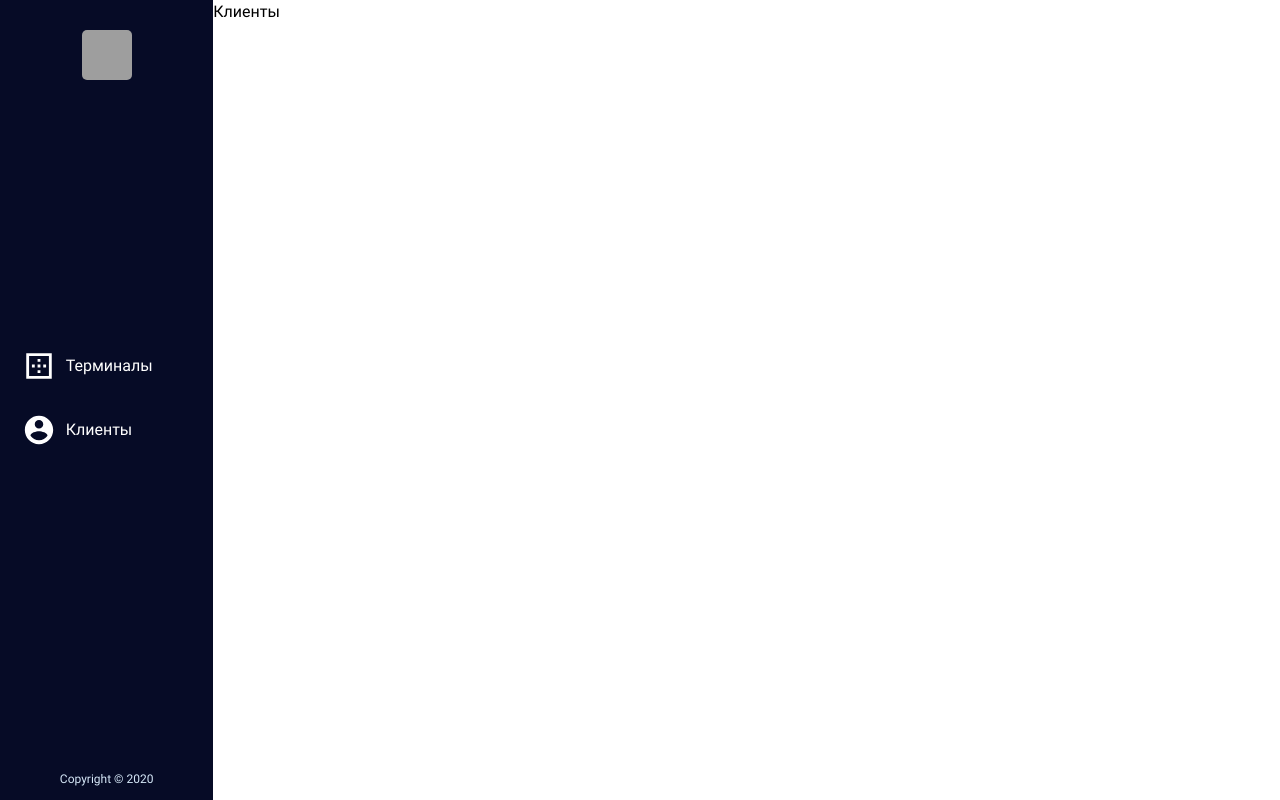
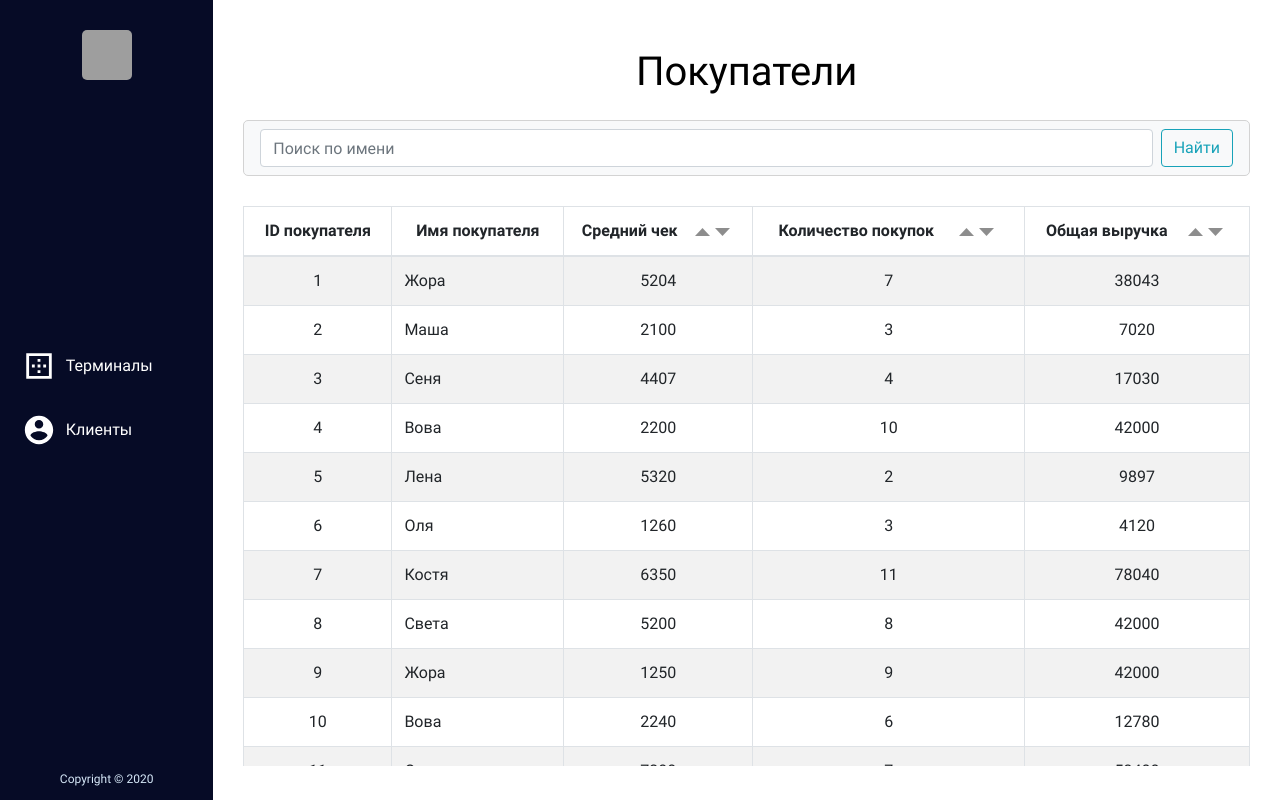
Before and after one commit to 560560/invoice, a React (Create React App) app: page /buyers in a window 1280 px wide. Built offline with nearby package versions, Linux system fonts and the light colour scheme; grey boxes are pictures that could not be loaded.

Commit message:
Сделал страницу покупателей. Необходимо добавить пагинатор и выбор кол-ва отображаемых клиентов

```diff
--- a/public/index.html
+++ b/public/index.html
@@ -39,5 +39,6 @@
       To begin the development, run `npm start` or `yarn start`.
       To create a production bundle, use `npm run build` or `yarn build`.
     -->
+
   </body>
 </html>
--- a/src/App.js
+++ b/src/App.js
@@ -1,13 +1,13 @@
 import React from 'react';
 import './styles/main.scss';
-import {Switch, Route, withRouter} from "react-router-dom";
+import {Switch, Route, withRouter, Redirect} from "react-router-dom";
 import TerminalsContainer from "./components/Terminals/TerminalsContainer";
 import BuyersContainer from "./components/Buyers/BuyersContainer";
 import BuyerContainer from "./components/Buyers/Buyer/BuyerContainer";
 import SidebarContainer from "./components/Sidebar/SidebarContainer";
 import LoginContainer from "./components/Login/LoginContainer";
 
-function App() {
+function App(props) {
   return (
     <div className="app__wrapper">
       <SidebarContainer/>
@@ -16,6 +16,7 @@ function App() {
           <Route path="/terminals" component={TerminalsContainer}/>
           <Route exact path="/buyers" component={BuyersContainer}/>
           <Route path="/buyers/:id?" component={BuyerContainer}/>
+          {props.match.url === "/" && <Redirect to='/terminals'/>}
      </Switch>
     </div>
   );
--- /dev/null
+++ b/src/components/Buyers/BuyerItem.js
@@ -0,0 +1,17 @@
+import React from 'react';
+import {useHistory} from "react-router-dom";
+
+const BuyerItem = ({buyer}) => {
+    const history = useHistory()
+    return (
+        <tr className="table__row">
+            <td onClick={() => {history.push("/buyers/" + buyer.id)}} className="text-center">{buyer.id + 1}</td>
+            <td>{buyer.name}</td>
+            <td className="text-center">{buyer.averageCheck}</td>
+            <td className="text-center">{buyer.purchaseCount}</td>
+            <td className="text-center">{buyer.totalRevenue}</td>
+        </tr>
+    );
+}
+
+export default BuyerItem;
--- a/src/components/Buyers/Buyers.js
+++ b/src/components/Buyers/Buyers.js
@@ -1,9 +1,78 @@
 import React from 'react';
+import Search from "../Common/Search/Search";
+import {Container, Table} from "react-bootstrap";
+import BuyerItem from "./BuyerItem";
+import arrowUp from "../../assets/images/arrowUp.svg"
+import arrowDown from "../../assets/images/arrowDown.svg"
 
-const Buyers = (props) => {
+
+
+
+
+const Buyers = ({setNameSearchSelector, buyers, setSorting}) => {
+    let setSort = (e) => {
+        let [field, flow] = e.target.id.split(" ")
+        setSorting(field, flow)
+    }
+
     return (
-        <div>
-            Клиенты
+
+        <div className="col-10 ">
+            <Container>
+                <h1 className="text-center mt-5">Покупатели</h1>
+                <Search setNameSearchSelector={setNameSearchSelector}/>
+                <div className="buyers__table">
+                    <Table striped bordered hover>
+                        <thead>
+                        <tr>
+
+                            <th>
+                                <div className="header_col">ID покупателя</div>
+                            </th>
+
+                            <th>
+                                <div className="header_col">Имя покупателя</div>
+                            </th>
+
+                            <th>
+                                <div className="header_col">Средний чек
+                                    <div className="sorting__arrows">
+                                        <img onClick={setSort} src={arrowUp} id="averageCheck increase" alt="arrowUp"/>
+                                        <img onClick={setSort}src={arrowDown} id="averageCheck decrease"alt="arrowDown"/>
+                                    </div>
+                                </div>
+                            </th>
+
+                            <th>
+                                <div className="header_col">Количество покупок
+                                    <div className="sorting__arrows">
+                                        <img onClick={setSort} src={arrowUp} id="purchaseCount increase" alt="arrowUp"/>
+                                        <img onClick={setSort} src={arrowDown} id="purchaseCount decrease" alt="arrowDown"/>
+                                    </div>
+                                </div>
+                            </th>
+
+                            <th>
+                                <div className="header_col">Общая выручка
+                                    <div className="sorting__arrows">
+                                        <img onClick={setSort} src={arrowUp} id="totalRevenue increase" alt="arrowUp"/>
+                                        <img onClick={setSort} src={arrowDown} id="totalRevenue decrease" alt="arrowDown"/>
+                                    </div>
+                                </div>
+                            </th>
+
+                        </tr>
+
+                        </thead>
+
+                        <tbody>
+                        {buyers.map(buyer => <BuyerItem key={buyer.id} buyer={buyer}/>)}
+                        </tbody>
+
+                    </Table>
+                </div>
+
+            </Container>
         </div>
     );
 }
--- a/src/components/Buyers/BuyersContainer.js
+++ b/src/components/Buyers/BuyersContainer.js
@@ -3,6 +3,8 @@ import Buyers from "./Buyers";
 import {connect} from "react-redux";
 import {compose} from "redux";
 import {withAuthRedirect} from "../../hoc/withAuthRedirect";
+import {getBuyersSelector} from "../../redux/buyers-selector";
+import {setNameSearchSelector, setSorting} from "../../redux/buyers-reducer";
 
 class BuyersContainer extends Component {
     render() {
@@ -14,5 +16,7 @@ class BuyersContainer extends Component {
 
 let mapStateToProps = (state) => ({
 
+    buyers: getBuyersSelector(state)
+
 })
-export default compose( connect(mapStateToProps, {}), withAuthRedirect)(BuyersContainer)
+export default compose( connect(mapStateToProps, {setNameSearchSelector, setSorting}), withAuthRedirect)(BuyersContainer)
--- /dev/null
+++ b/src/components/Common/Search/Search.js
@@ -0,0 +1,43 @@
+import React from 'react';
+import {Button, FormControl, Navbar} from "react-bootstrap";
+import {Form, Formik} from "formik";
+
+const Search = ({setNameSearchSelector}) => {
+
+    const getFormData = (formData) => {
+            setNameSearchSelector(formData.buyer.toLowerCase())
+
+    }
+
+    let initialValues = {
+        buyer: ""
+    }
+
+    return (
+        <Navbar bg="light" className="mt-4 justify-content-between searchPanel d-block">
+            <Formik initialValues={initialValues} onSubmit={getFormData}>
+                {({
+                      handleSubmit,
+                      handleChange,
+                      values,
+
+                  }) => (
+                    <Form onSubmit={handleSubmit}>
+                        <FormControl
+                            name="buyer"
+                            onChange={handleChange}
+                            value={values.buyer}
+                            type="text"
+                            placeholder="Поиск по имени"
+                            className="mr-sm-2"/>
+                        <Button type="submit" variant="outline-info">Найти</Button>
+                    </Form>)
+                }
+
+            </Formik>
+
+        </Navbar>
+    );
+}
+
+export default Search;
--- /dev/null
+++ b/src/redux/buyers-reducer.js
@@ -0,0 +1,55 @@
+const SET_NAME_SEARCH_SELECTOR = "buyers-selector/SET_NAME_SEARCH_SELECTOR"
+const SET_SORTING = "buyers-selector/SET_SORTING"
+
+let initialState = {
+
+    buyers: [
+        {id: 0, name: "Жора", averageCheck: 5204, purchaseCount: 7, totalRevenue: 38043},
+        {id: 1, name: "Маша", averageCheck: 2100, purchaseCount: 3, totalRevenue: 7020},
+        {id: 2, name: "Сеня", averageCheck: 4407, purchaseCount: 4, totalRevenue: 17030},
+        {id: 3, name: "Вова", averageCheck: 2200, purchaseCount: 10, totalRevenue: 42000},
+        {id: 4, name: "Лена", averageCheck: 5320, purchaseCount: 2, totalRevenue: 9897},
+        {id: 5, name: "Оля", averageCheck: 1260, purchaseCount: 3, totalRevenue: 4120},
+        {id: 6, name: "Костя", averageCheck: 6350, purchaseCount: 11, totalRevenue: 78040},
+        {id: 7, name: "Света", averageCheck: 5200, purchaseCount: 8, totalRevenue: 42000},
+        {id: 8, name: "Жора", averageCheck: 1250, purchaseCount: 9, totalRevenue: 42000},
+        {id: 9, name: "Вова", averageCheck: 2240, purchaseCount: 6, totalRevenue: 12780},
+        {id: 10, name: "Оля", averageCheck: 7200, purchaseCount: 7, totalRevenue: 53400},
+        {id: 11, name: "Михаил", averageCheck: 5200, purchaseCount: 5, totalRevenue: 26200},
+        {id: 12, name: "Марина", averageCheck: 5200, purchaseCount: 12, totalRevenue: 61700},
+        {id: 13, name: "Вова", averageCheck: 13600, purchaseCount: 12, totalRevenue: 162000},
+        {id: 14, name: "Жора", averageCheck: 6100, purchaseCount: 3, totalRevenue: 17980},
+    ],
+    nameSearchSelector: null,
+    sortingBy: "id",
+    sortingFlow: "increase"
+}
+
+let buyersReducer = (state = initialState, action) => {
+    switch (action.type) {
+        case SET_NAME_SEARCH_SELECTOR:
+            return {
+                ...state,
+                nameSearchSelector: action.payload
+            }
+        case SET_SORTING :
+            return {
+                ...state,
+                sortingBy: action.field,
+                sortingFlow: action.flow
+            }
+
+        default :
+            return state
+    }
+}
+
+export const setNameSearchSelector = (payload) => {
+    return {type: SET_NAME_SEARCH_SELECTOR, payload}
+}
+
+export const setSorting = (field, flow) => {
+    return {type: SET_SORTING, field, flow}
+}
+
+export default buyersReducer
--- /dev/null
+++ b/src/redux/buyers-selector.js
@@ -0,0 +1,16 @@
+export const getBuyersSelector = (state) => {
+    let sortingField = state.buyersPage.sortingBy
+    if (state.buyersPage.nameSearchSelector && state.buyersPage.buyers) {
+        return [...state.buyersPage.buyers]
+            .filter(buyer => buyer.name.toLowerCase().includes(state.buyersPage.nameSearchSelector))
+            .sort((prev, next) => {
+                if (state.buyersPage.sortingFlow === "increase") return prev[sortingField] - next[sortingField]
+                else if (state.buyersPage.sortingFlow === "decrease") return next[sortingField] - prev[sortingField]
+            })
+    } else
+        return [...state.buyersPage.buyers]
+            .sort((prev, next) => {
+                if (state.buyersPage.sortingFlow === "increase") return prev[sortingField] - next[sortingField]
+                else if (state.buyersPage.sortingFlow === "decrease") return next[sortingField] - prev[sortingField]
+            })
+}
--- a/src/redux/redux-store.js
+++ b/src/redux/redux-store.js
@@ -2,11 +2,13 @@ import {applyMiddleware, combineReducers, compose, createStore} from "redux";
 import authReducer from "./auth-reducer"
 import terminalsReducer from "./terminals-reducer"
 import thunkMiddleware from "redux-thunk";
+import buyersReducer from "./buyers-reducer";
 
 
 let reducers = combineReducers({
     auth: authReducer,
     terminalsPage: terminalsReducer,
+    buyersPage: buyersReducer
 
 })
 
--- a/src/styles/main.scss
+++ b/src/styles/main.scss
@@ -138,6 +138,7 @@ body {
 .terminal__container {
   position: relative;
   min-height: 93vh;
+
   & .terminal__add__interface {
     margin-top: 70px;
     position: relative;
@@ -156,6 +157,7 @@ body {
         border-bottom: 2px solid #060B26;
         resize: none;
         overflow: hidden;
+
         &.alert__input {
           border-bottom: 2px solid red;
           border-radius: 0px;
@@ -196,7 +198,7 @@ body {
 
   & .scroll__table {
 
-    height: calc(100vh*0.4);
+    height: calc(100vh * 0.4);
     overflow-y: auto;
     overflow-x: hidden;
   }
@@ -243,8 +245,6 @@ body {
     padding: 0;
 
 
-
-
   }
 }
 
@@ -267,6 +267,7 @@ body {
       cursor: pointer;
     }
   }
+
   & .blocked__button {
     text-align: center;
     cursor: pointer;
@@ -276,3 +277,55 @@ body {
     transition: 300ms;
   }
 }
+
+
+.searchPanel {
+
+  border: 1px solid lightgray;
+  border-radius: 5px;
+  margin-bottom: 30px;
+
+  & form {
+    display: flex;
+  }
+}
+
+.buyers__table {
+  width: 100%;
+  height: calc(100vh * 0.7);
+  overflow-y: auto;
+  overflow-x: hidden;
+
+  & .table__row td:first-child{
+    cursor: pointer;
+  }
+
+  & th {
+    text-align: center;
+    padding: 12px 0px;
+  }
+
+
+}
+
+.header_col {
+  display: flex;
+  justify-content: space-evenly;
+
+  & .sorting__arrows img {
+    width: 15px;
+    margin-right: 5px;
+    opacity: 0.5;
+    transition: 0.3s;
+
+    &:hover {
+      opacity: 1;
+      transition: 0.3s;
+    }
+
+    &.active {
+      opacity: 1
+    }
+  }
+
+}
```
Also changed, not shown: src/redux/clientsReducer.js (deleted, +0 -12 lines), src/assets/images/arrowDown.svg (added), src/assets/images/arrowUp.svg (added).
